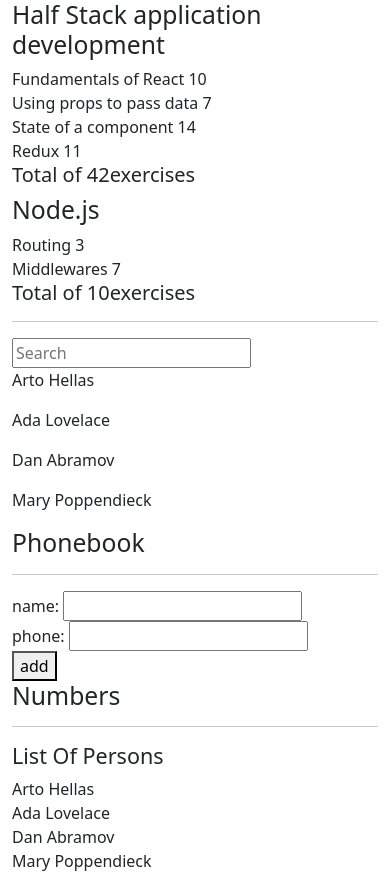
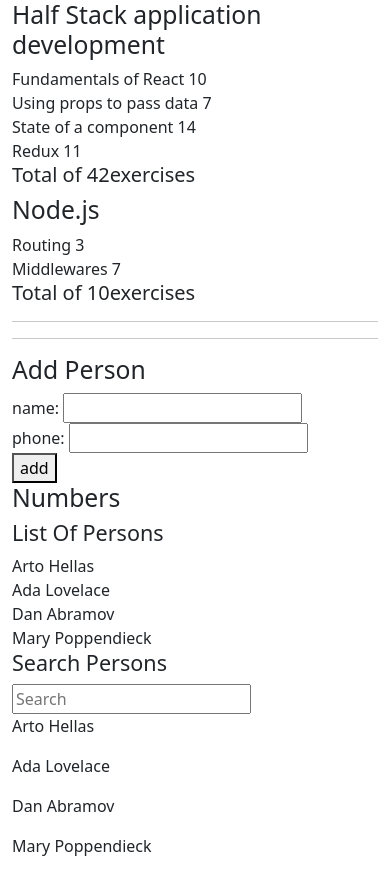
Before and after one commit to Peterzolo/Part2, a React (Create React App) app: page / in a window 390 px wide. Built offline with nearby package versions, Linux system fonts and the light colour scheme.

Commit message:
Phonebook
Refactored

```diff
--- a/src/App.jsx
+++ b/src/App.jsx
@@ -1,9 +1,10 @@
 import { useState } from "react";
-import Course from "./components/Course";
-import Form from "./components/Form";
-import PersonList from "./components/PersonList";
+import Course from "./components/Notes/Course";
+import PersonList from "./components/PhoneBook/PersonList";
+import Form from "./components/PhoneBook/Form";
 
 import { courses } from "./data";
+import Search from "./components/PhoneBook/Search";
 
 const App = () => {
   const [persons, setPersons] = useState([
@@ -25,6 +26,7 @@
       ))}
 
       <hr />
+
       <Form
         persons={persons}
         setPersons={setPersons}
@@ -35,8 +37,17 @@
         searchName={searchName}
         setsearchName={setsearchName}
       />
-      <hr />
+
       <PersonList persons={persons} />
+
+      <div>
+        <Search
+          persons={persons}
+          setPersons
+          searchName={searchName}
+          setsearchName={setsearchName}
+        />
+      </div>
     </div>
   );
 };
--- a/src/components/Content.jsx
+++ b/src/components/Notes/Content.jsx
@@ -1,5 +1,5 @@
 import React from "react";
-import Part from "./Part";
+import Part from "../Notes/Part";
 
 const Content = ({ parts }) => {
   const total = parts.reduce((acc, part) => acc + part.exercises, 0);
--- a/src/components/Course.jsx
+++ b/src/components/Notes/Course.jsx
@@ -1,6 +1,6 @@
 import React from "react";
-import Content from "./Content";
-import Header from "./Header";
+import Content from "../Notes/Content";
+import Header from "../Notes/Header";
 
 const Course = ({ course }) => {
   return (
--- a/src/components/Form.jsx
+++ b/src/components/PhoneBook/Form.jsx
@@ -1,5 +1,5 @@
 import React from "react";
-import Search from "./Search";
+import Search from "../PhoneBook/Search";
 
 const Form = ({
   persons,
@@ -27,17 +27,9 @@
 
   return (
     <div>
-      <div>
-        <Search
-          persons={persons}
-          setPersons
-          searchName={searchName}
-          setsearchName={setsearchName}
-        />
-      </div>
-      <h2>Phonebook</h2>
       <hr />
       <form onSubmit={handleSubmit}>
+        <h2>Add Person</h2>
         <div>
           name:{" "}
           <input
--- a/src/components/Search.jsx
+++ b/src/components/PhoneBook/Search.jsx
@@ -10,6 +10,7 @@
   );
   return (
     <div>
+      <h4>Search Persons</h4>
       <form action="">
         <input
           type="text"
```
Also changed, not shown: src/components/Notes/Header.jsx (renamed from src/components/Header.jsx), src/components/Notes/Note.jsx (renamed from src/components/Note.jsx), src/components/Notes/Part.jsx (renamed from src/components/Part.jsx), src/components/PhoneBook/PersonList.jsx (renamed from src/components/PersonList.jsx).
